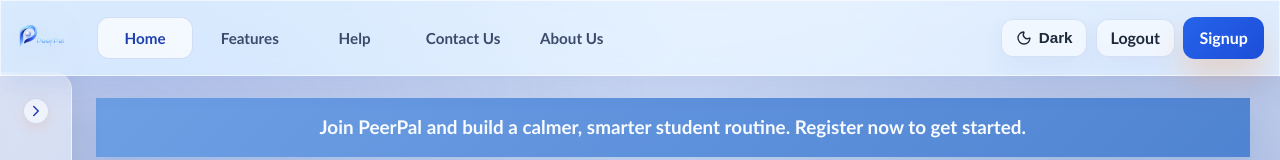
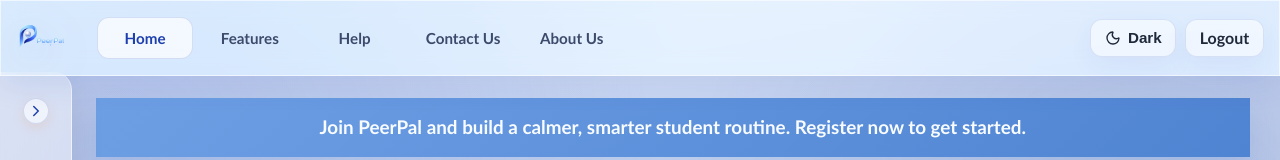
Before and after one commit to IT23145016/Copy_Peer_Pal, a React (Vite) app in the folder frontend/: page / in a window 1280 px wide. Shown: the top 160 px of the page. Built offline with nearby package versions, Linux system fonts and the light colour scheme; no server answers; sample sign-in values are in the browser's storage.

Commit message:
Fix: Navbar

```diff
--- a/frontend/src/components/PublicNavbar.jsx
+++ b/frontend/src/components/PublicNavbar.jsx
@@ -68,9 +68,11 @@ export default function PublicNavbar({ theme = "light", onToggleTheme }) {
             Login
           </Link>
         )}
-        <Link className="btn btn-primary student-cta" to="/register">
-          Signup
-        </Link>
+        {!isLoggedIn ? (
+          <Link className="btn btn-primary student-cta" to="/register">
+            Signup
+          </Link>
+        ) : null}
       </div>
     </header>
   );
```
